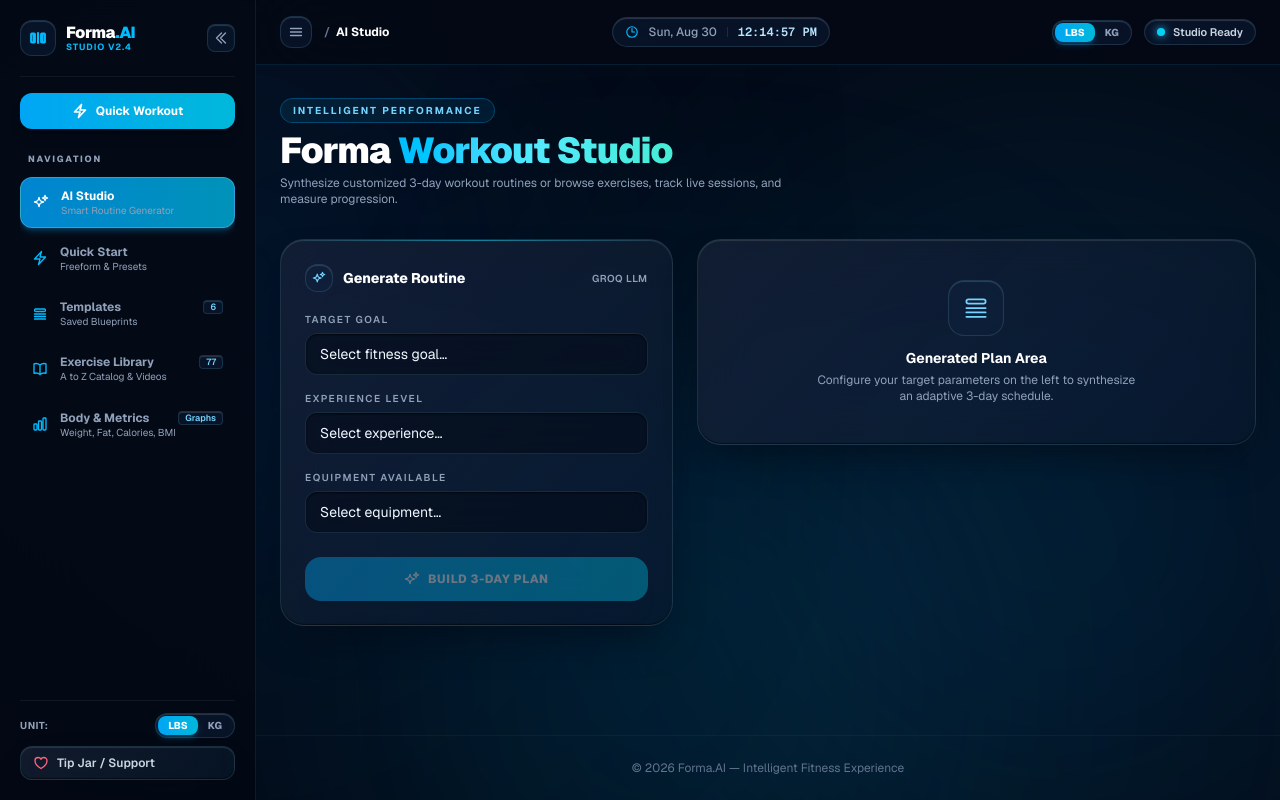
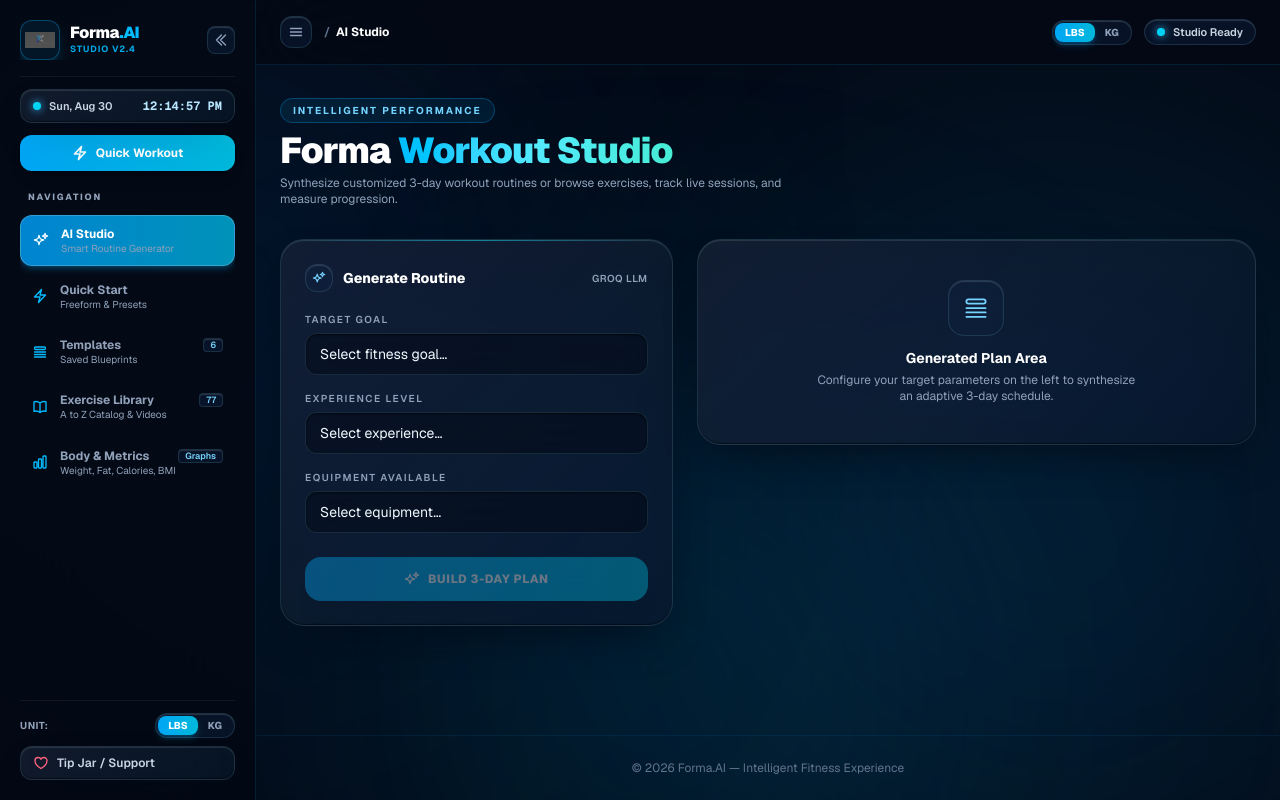
Before and after one commit to marklurian/Forma.AI, a Next.js app: page / in a window 1280 px wide. Built offline with nearby package versions, Linux system fonts and the light colour scheme.

Commit message:
feat(branding): add Forma.AI logo and position live date & time in sidebar below logo

```diff
--- a/src/app/page.tsx
+++ b/src/app/page.tsx
@@ -354,9 +354,9 @@
 }
 
 /* ═══════════════════════════════════════════════════════════════
-   Live Date & Time Widget
+   Live Date & Time Widget (Sidebar & Mobile)
    ═══════════════════════════════════════════════════════════════ */
-function LiveDateTime() {
+function LiveDateTime({ compact = false }: { compact?: boolean }) {
   const [timeStr, setTimeStr] = useState<string>("");
   const [dateStr, setDateStr] = useState<string>("");
 
@@ -386,14 +386,30 @@
 
   if (!timeStr) return null;
 
+  if (compact) {
+    return (
+      <div
+        className="liquid-pill flex flex-col items-center justify-center rounded-xl p-1.5 text-center select-none"
+        title={`${dateStr} • ${timeStr}`}
+      >
+        <span className="h-1.5 w-1.5 rounded-full bg-cyan-400 shadow-[0_0_6px_#38bdf8] mb-1" />
+        <span className="font-mono text-[9px] font-bold text-sky-200 leading-none tabular-nums">
+          {timeStr.split(" ")[0]}
+        </span>
+        <span className="text-[7px] font-bold text-slate-400 uppercase tracking-tighter mt-0.5">
+          {timeStr.split(" ")[1]}
+        </span>
+      </div>
+    );
+  }
+
   return (
-    <div className="liquid-pill flex items-center gap-2.5 rounded-full px-3 py-1.5 text-xs text-slate-300">
-      <svg className="h-3.5 w-3.5 text-sky-400" fill="none" viewBox="0 0 24 24" strokeWidth={2} stroke="currentColor">
-        <path strokeLinecap="round" strokeLinejoin="round" d="M12 6v6h4.5m4.5 0a9 9 0 1 1-18 0 9 9 0 0 1 18 0Z" />
-      </svg>
-      <span className="font-medium text-slate-400">{dateStr}</span>
-      <span className="h-2.5 w-px bg-white/10" />
-      <span className="font-mono font-semibold text-sky-200">{timeStr}</span>
+    <div className="liquid-glass flex items-center justify-between rounded-xl px-3 py-2 border-white/10 text-xs shadow-inner">
+      <div className="flex items-center gap-2 min-w-0">
+        <span className="flex h-2 w-2 rounded-full bg-cyan-400 shadow-[0_0_8px_#38bdf8] shrink-0" />
+        <span className="font-semibold text-slate-300 truncate text-[11px]">{dateStr}</span>
+      </div>
+      <span className="font-mono font-bold text-sky-200 text-xs shrink-0 tabular-nums">{timeStr}</span>
     </div>
   );
 }
@@ -2514,24 +2530,29 @@
           }`}
         >
           {/* Logo & Toggle Header */}
-          <div className="flex items-center justify-between gap-2 pb-5 border-b border-white/[0.06]">
+          <div className="flex items-center justify-between gap-2 pb-4 border-b border-white/[0.06]">
             <button
               type="button"
               onClick={resetHome}
               className={`flex items-center gap-2.5 text-left group overflow-hidden ${sidebarCollapsed ? "justify-center w-full" : ""}`}
               title="Return to AI Studio / Home"
             >
-              <span className="liquid-pill flex h-9 w-9 shrink-0 items-center justify-center rounded-xl text-sky-400 transition-transform group-hover:scale-105">
-                <svg className="h-5 w-5" fill="none" viewBox="0 0 24 24" strokeWidth={2.5} stroke="currentColor">
-                  <path strokeLinecap="round" strokeLinejoin="round" d="M6.75 6.75h.75a.75.75 0 0 1 .75.75v9a.75.75 0 0 1-.75.75h-.75m0-10.5v10.5m0-10.5H4.5a.75.75 0 0 0-.75.75v9c0 .414.336.75.75.75h2.25m10.5-10.5h-.75a.75.75 0 0 0-.75.75v9c0 .414.336.75.75.75h.75m0-10.5v10.5m0-10.5h2.25a.75.75 0 0 1 .75.75v9a.75.75 0 0 1-.75.75h-2.25M12 6v12" />
-                </svg>
-              </span>
+              <div className="relative flex h-10 w-10 shrink-0 items-center justify-center rounded-xl overflow-hidden border border-sky-400/30 bg-sky-950/40 shadow-lg shadow-sky-500/20 group-hover:border-sky-400/60 transition-all p-1">
+                <Image
+                  src="/forma-logo.jpg"
+                  alt="Forma.AI Logo"
+                  width={36}
+                  height={36}
+                  className="h-full w-full object-contain rounded-lg"
+                  priority
+                />
+              </div>
               {!sidebarCollapsed && (
                 <div className="min-w-0">
-                  <span className="text-base font-black tracking-tight text-white block">
+                  <span className="text-base font-black tracking-tight text-white block leading-tight">
                     Forma<span className="text-sky-400 font-black">.AI</span>
                   </span>
-                  <span className="text-[9px] font-bold uppercase tracking-widest text-sky-400 block -mt-1">
+                  <span className="text-[9px] font-bold uppercase tracking-widest text-sky-400/90 block">
                     Studio v2.4
                   </span>
                 </div>
@@ -2554,22 +2575,27 @@
 
           {/* If Collapsed, quick expand toggle icon */}
           {sidebarCollapsed && (
-            <div className="py-2 flex justify-center">
+            <div className="py-1.5 flex justify-center">
               <button
                 type="button"
                 onClick={() => setSidebarCollapsed(false)}
-                className="liquid-pill h-7 w-7 flex items-center justify-center rounded-lg text-sky-400 hover:text-white transition-all"
+                className="liquid-pill h-6 w-6 flex items-center justify-center rounded-lg text-sky-400 hover:text-white transition-all"
                 title="Expand sidebar"
               >
-                <svg className="h-4 w-4" fill="none" viewBox="0 0 24 24" strokeWidth={2} stroke="currentColor">
+                <svg className="h-3.5 w-3.5" fill="none" viewBox="0 0 24 24" strokeWidth={2} stroke="currentColor">
                   <path strokeLinecap="round" strokeLinejoin="round" d="M11.25 4.5l7.5 7.5-7.5 7.5m-6-15l7.5 7.5-7.5 7.5" />
                 </svg>
               </button>
             </div>
           )}
 
+          {/* Live Date & Time Widget (Below Logo) */}
+          <div className="pt-3 pb-1">
+            <LiveDateTime compact={sidebarCollapsed} />
+          </div>
+
           {/* Quick Workout Button */}
-          <div className="pt-4 pb-2">
+          <div className="pt-2 pb-2">
             <button
               type="button"
               onClick={quickStart}
@@ -2586,7 +2612,7 @@
           </div>
 
           {/* Navigation Items */}
-          <div className="flex-1 space-y-1.5 py-4 overflow-y-auto">
+          <div className="flex-1 space-y-1.5 py-3 overflow-y-auto">
             {!sidebarCollapsed && (
               <p className="px-2 pb-1 text-[9px] font-extrabold uppercase tracking-[0.2em] text-slate-400">
                 Navigation
@@ -2677,14 +2703,18 @@
           <div className="fixed inset-0 z-50 lg:hidden" style={{ animation: "fadeIn 0.2s ease-out" }}>
             <div className="absolute inset-0 bg-[#020713]/85 backdrop-blur-md" onClick={() => setMobileDrawerOpen(false)} />
             <div className="liquid-glass absolute left-0 top-0 bottom-0 w-72 p-5 flex flex-col justify-between shadow-2xl z-10 border-r border-sky-400/20">
-              <div className="space-y-5">
+              <div className="space-y-4">
                 <div className="flex items-center justify-between pb-3 border-b border-white/10">
                   <button type="button" onClick={resetHome} className="flex items-center gap-2.5">
-                    <span className="liquid-pill flex h-8 w-8 items-center justify-center rounded-xl text-sky-400">
-                      <svg className="h-4 w-4" fill="none" viewBox="0 0 24 24" strokeWidth={2.5} stroke="currentColor">
-                        <path strokeLinecap="round" strokeLinejoin="round" d="M6.75 6.75h.75a.75.75 0 0 1 .75.75v9a.75.75 0 0 1-.75.75h-.75m0-10.5v10.5m0-10.5H4.5a.75.75 0 0 0-.75.75v9c0 .414.336.75.75.75h2.25m10.5-10.5h-.75a.75.75 0 0 0-.75.75v9c0 .414.336.75.75.75h.75m0-10.5v10.5m0-10.5h2.25a.75.75 0 0 1 .75.75v9a.75.75 0 0 1-.75.75h-2.25M12 6v12" />
-                      </svg>
-                    </span>
+                    <div className="relative flex h-8 w-8 shrink-0 items-center justify-center rounded-xl overflow-hidden border border-sky-400/30 bg-sky-950/40 p-0.5">
+                      <Image
+                        src="/forma-logo.jpg"
+                        alt="Forma.AI Logo"
+                        width={30}
+                        height={30}
+                        className="h-full w-full object-contain rounded-lg"
+                      />
+                    </div>
                     <span className="text-base font-black text-white">Forma.AI</span>
                   </button>
 
@@ -2697,7 +2727,12 @@
                   </button>
                 </div>
 
-                <div className="space-y-1.5">
+                {/* Mobile Live Date & Time */}
+                <div>
+                  <LiveDateTime />
+                </div>
+
+                <div className="space-y-1.5 pt-1">
                   <p className="px-2 pb-1 text-[9px] font-extrabold uppercase tracking-[0.2em] text-slate-400">
                     Navigation Menu
                   </p>
@@ -2800,17 +2835,8 @@
                 </div>
               </div>
 
-              {/* Center: Live Date Time */}
-              <div className="hidden md:flex items-center">
-                <LiveDateTime />
-              </div>
-
               {/* Right: Actions */}
               <div className="flex items-center gap-3">
-                <div className="md:hidden">
-                  <LiveDateTime />
-                </div>
-
                 <div className="hidden sm:flex">
                   <UnitTogglePill unit={preferredUnit} onChange={setPreferredUnit} size="sm" />
                 </div>
```
Also changed, not shown: public/forma-logo.jpg (added).
